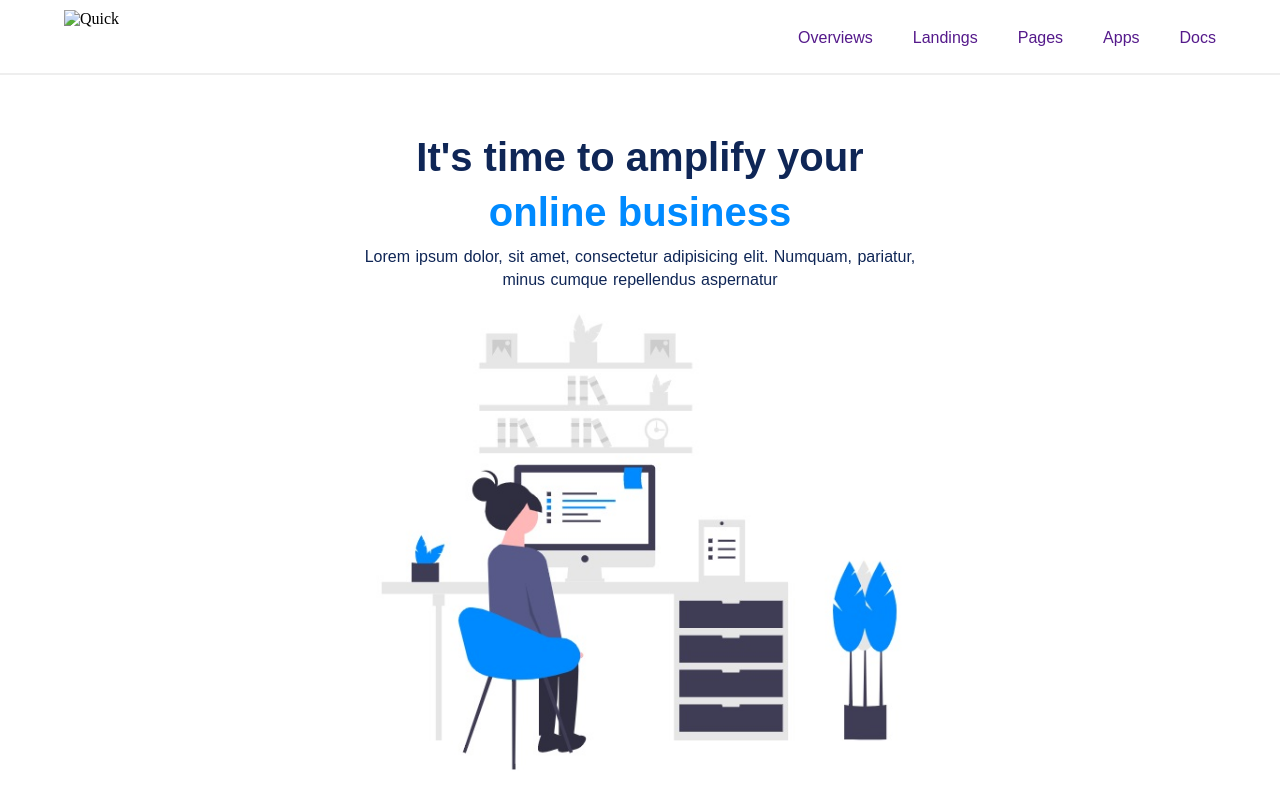
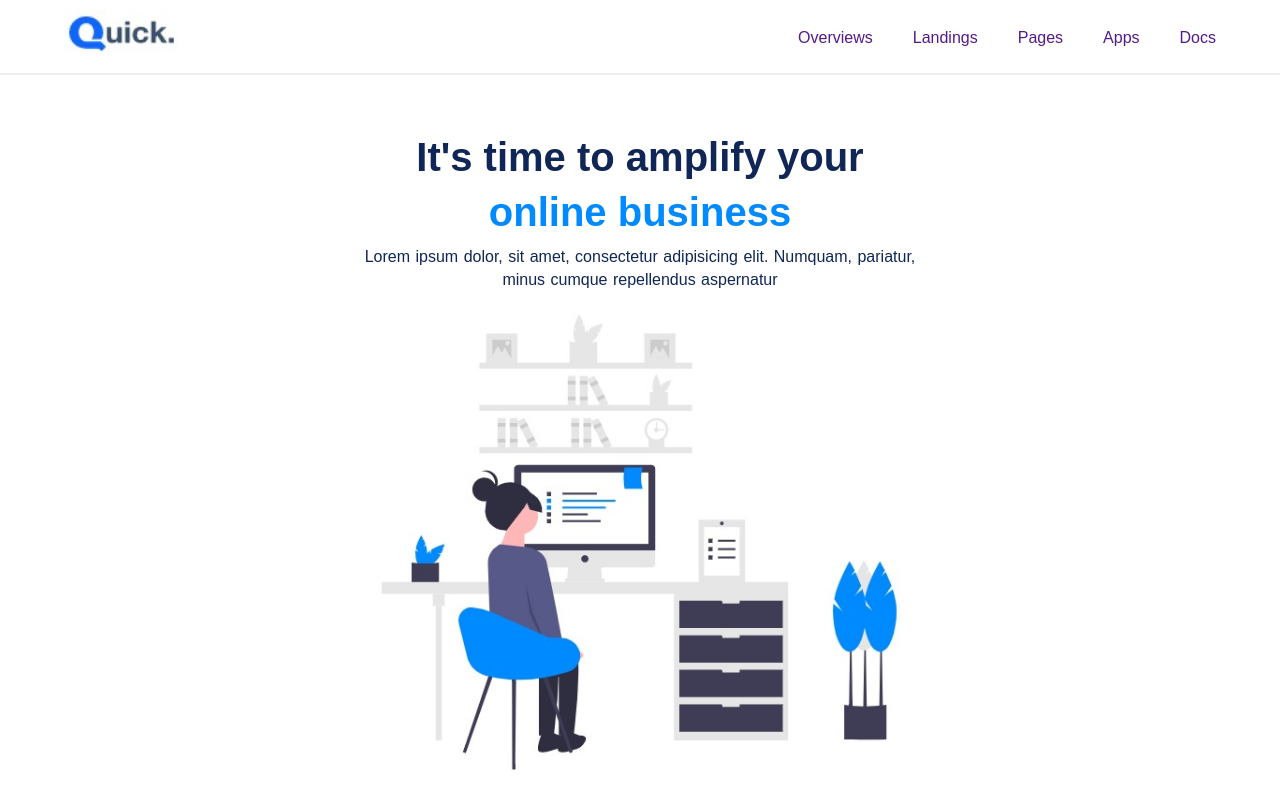
Before and after one commit to anwarhossainpaltu/ssbassignment7, a plain HTML site: page index.html in a window 1280 px wide. Drawn offline with Linux system fonts and the light colour scheme; the site is published under a folder, as on GitHub Pages, so addresses that start at the root find nothing.

Commit message:
Add files via upload

```diff
--- a/index.html
+++ b/index.html
@@ -12,7 +12,7 @@
     <header>
       <div class="container">
         <div class="logo">
-          <img src="/images/quick.jpg" alt="Quick" />
+          <img src="./images/quick.jpg" alt="Quick" />
         </div>
         <nav class="menue">
           <ul>
```
